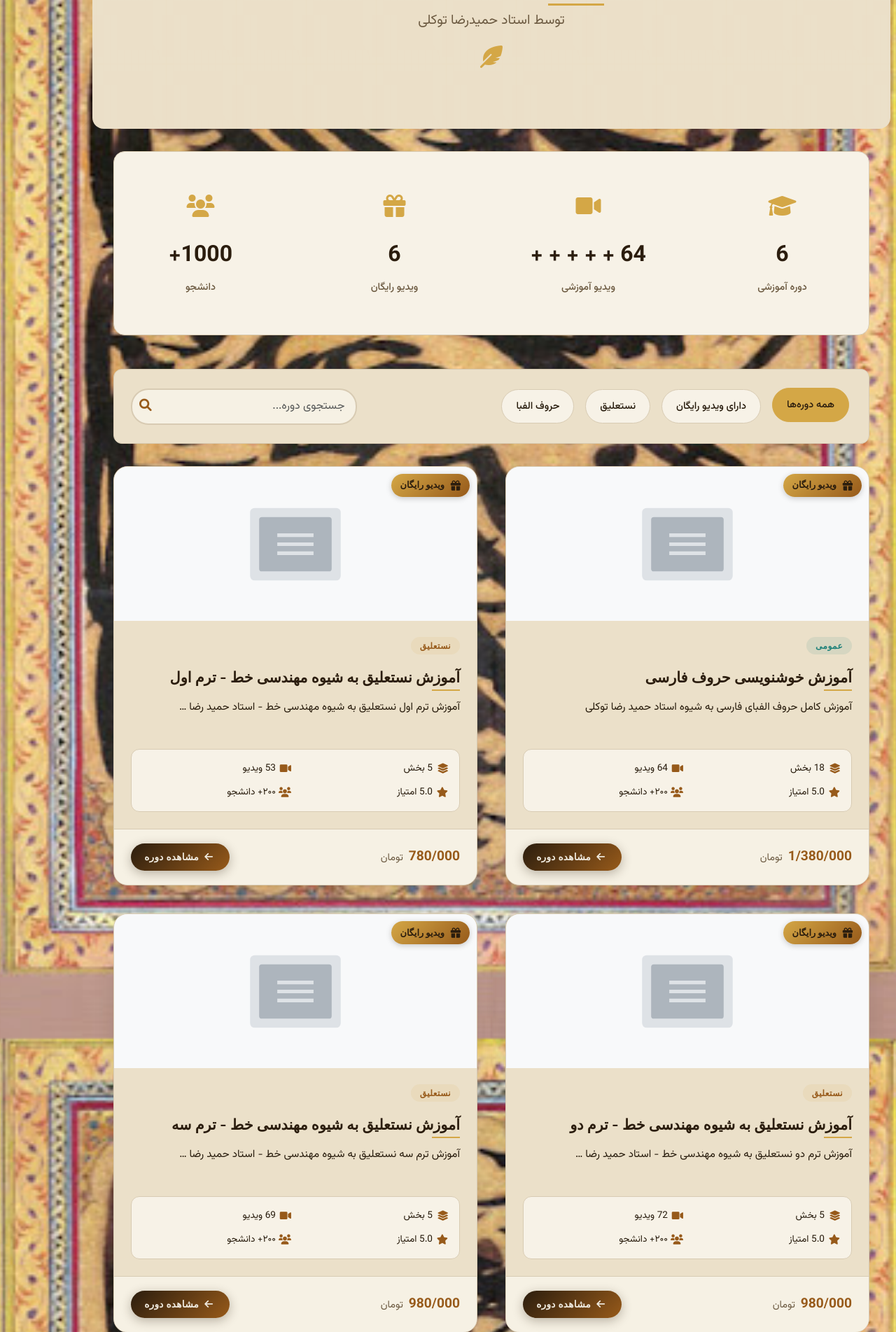
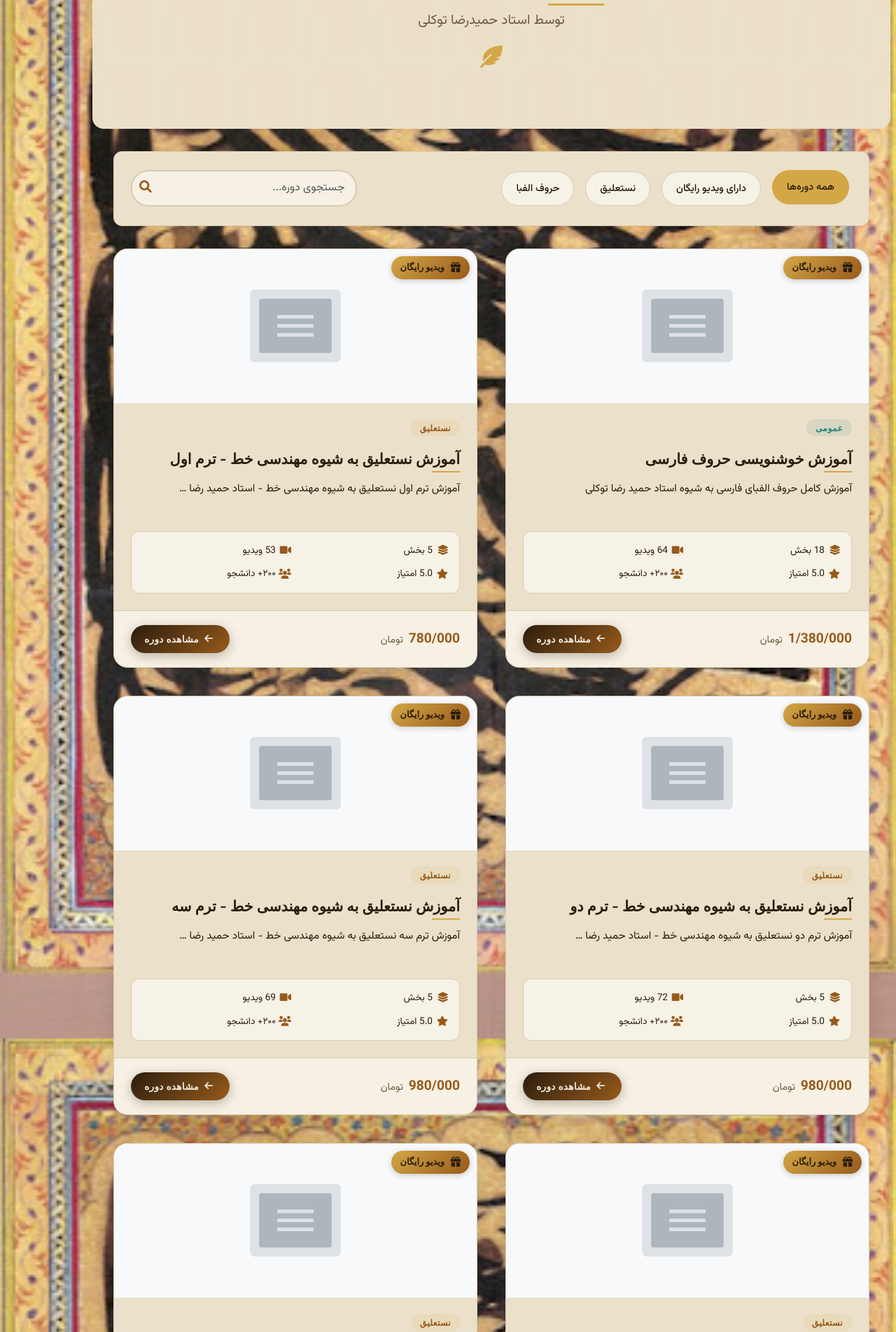
Before and after one commit to Hosseinshisfahani/Calligraphy_web, a Django app: page / in a window 1280 px wide; the page is wider, and only the part inside the window is pictured. Shown: the part 394-2297 px from the top of that part at 70% size. Run offline with Django 5.2, Linux system fonts and the light colour scheme; data comes from the database, SQL or seed files in the repository; some web fonts are replaced.

Commit message:
Remove unnecessary statistics section from course list page

```diff
--- a/Calligraphy/calligraphyApp/templates/calligraphyApp/course_list.html
+++ b/Calligraphy/calligraphyApp/templates/calligraphyApp/course_list.html
@@ -33,53 +33,7 @@
     </div>
 </section>
 
-<!-- Course Stats Section -->
-<section class="container">
-    <div class="stats-overview">
-        <div class="row">
-            <div class="col-6 col-md-3 text-center">
-                <div class="stat-card">
-                    <div class="stat-icon">
-                        <i class="fas fa-graduation-cap"></i>
-                    </div>
-                    <div class="stat-number">{{ courses_data|length }}</div>
-                    <div class="stat-label">دوره آموزشی</div>
-                </div>
-            </div>
-            <div class="col-6 col-md-3 text-center">
-                <div class="stat-card">
-                    <div class="stat-icon">
-                        <i class="fas fa-video"></i>
-                    </div>
-                    <div class="stat-number">
-                        {% for course_data in courses_data %}
-                            {% if forloop.first %}{{ course_data.videos_count }}{% else %}+{% endif %}
-                        {% endfor %}
-                    </div>
-                    <div class="stat-label">ویدیو آموزشی</div>
-                </div>
-            </div>
-            <div class="col-6 col-md-3 text-center">
-                <div class="stat-card">
-                    <div class="stat-icon">
-                        <i class="fas fa-gift"></i>
-                    </div>
-                    <div class="stat-number">{{ courses_data|length }}</div>
-                    <div class="stat-label">ویدیو رایگان</div>
-                </div>
-            </div>
-            <div class="col-6 col-md-3 text-center">
-                <div class="stat-card">
-                    <div class="stat-icon">
-                        <i class="fas fa-users"></i>
-                    </div>
-                    <div class="stat-number">1000+</div>
-                    <div class="stat-label">دانشجو</div>
-                </div>
-            </div>
-        </div>
-    </div>
-</section>
+
 
 <!-- Filters Section -->
 <section class="container">
```
